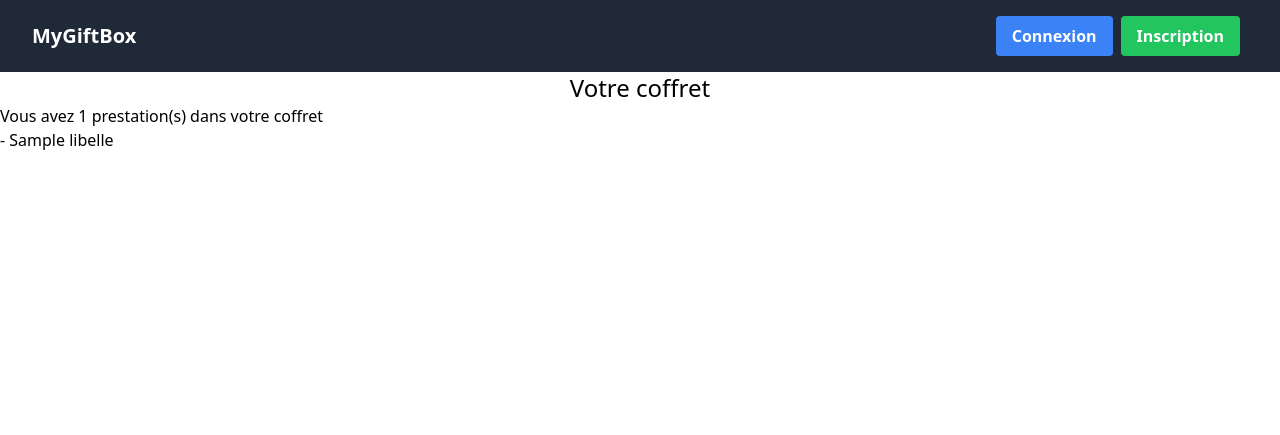
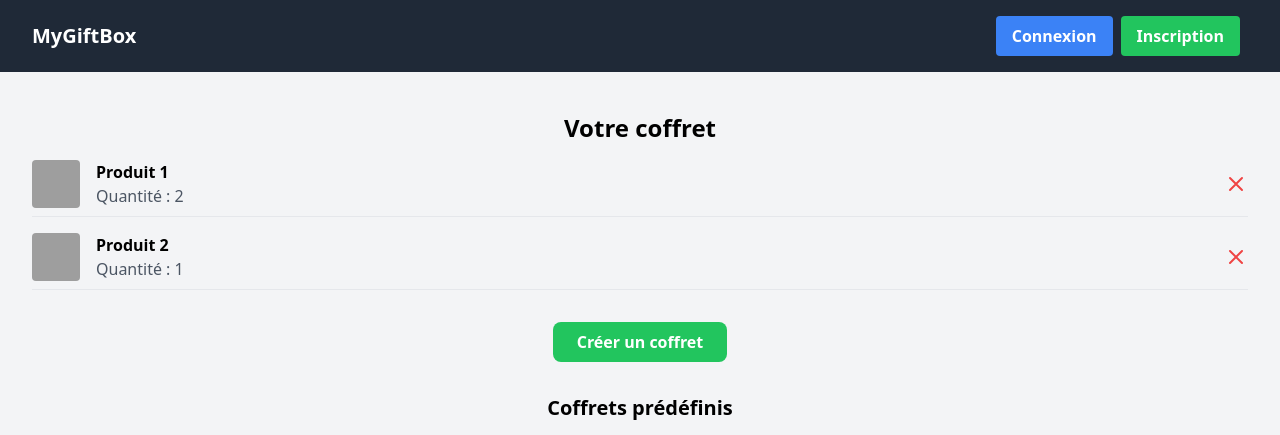
Before and after one commit to Inerska/_td6_giftbox, a PHP site: template gift.appli/src/template/cart.twig in a window 1280 px wide. Shown: the top 435 px of the page. Before the commit the page ends 150 px from the top, so only its background shows below. Run offline with PHP 8.4, Linux system fonts and the light colour scheme; the template is opened without the code that fills it: most values are stand-ins (such as "Sample title", 1, 10 or a date in 2020); some libraries are stand-ins or nearby versions; grey boxes are pictures that could not be loaded.

Commit message:
feat(front-end) : Ajout des pages pour le panier et la présentation d'un produit.

```diff
--- a/gift.appli/src/template/cart.twig
+++ b/gift.appli/src/template/cart.twig
@@ -1,6 +1,65 @@
 {% extends 'layout.twig' %}
 
 {% block body %}
+
+    <div class="flex flex-col items-center bg-gray-100 py-10">
+        <h1 class="text-2xl font-bold mb-4">Votre coffret</h1>
+        <div class="w-full mb-8">
+            {% if cartService.cart() %}
+            <ul class="space-y-4 px-8">
+                <li class="flex items-center border-b pb-2">
+                    <img src="image1.jpg" alt="Produit 1" class="w-12 h-12 object-cover rounded mr-4">
+                    <div class="flex flex-col flex-grow">
+                        <span class="font-bold">Produit 1</span>
+                        <span class="text-gray-600">Quantité : 2</span>
+                    </div>
+                    <button class="ml-auto text-red-500">
+                        <svg xmlns="http://www.w3.org/2000/svg" class="h-6 w-6" fill="none" viewBox="0 0 24 24" stroke="currentColor">
+                            <path stroke-linecap="round" stroke-linejoin="round" stroke-width="2" d="M6 18L18 6M6 6l12 12"></path>
+                        </svg>
+                    </button>
+                </li>
+                <li class="flex items-center border-b pb-2">
+                    <img src="image2.jpg" alt="Produit 2" class="w-12 h-12 object-cover rounded mr-4">
+                    <div class="flex flex-col flex-grow">
+                        <span class="font-bold">Produit 2</span>
+                        <span class="text-gray-600">Quantité : 1</span>
+                    </div>
+                    <button class="ml-auto text-red-500">
+                        <svg xmlns="http://www.w3.org/2000/svg" class="h-6 w-6" fill="none" viewBox="0 0 24 24" stroke="currentColor">
+                            <path stroke-linecap="round" stroke-linejoin="round" stroke-width="2" d="M6 18L18 6M6 6l12 12"></path>
+                        </svg>
+                    </button>
+                </li>
+            </ul>
+            {% else %}
+                <p>Aucun coffret</p>*
+            {% endif %}
+        </div>
+        <div class="flex justify-end items-center mb-8">
+            <button class="bg-green-500 text-white font-bold py-2 px-6 rounded-lg hover:bg-green-600 focus:outline-none">
+                Créer un coffret
+            </button>
+        </div>
+        <h2 class="text-xl font-bold mb-4">Coffrets prédéfinis</h2>
+        <div id="splide" class="splide">
+            <div class="splide__track">
+                <ul class="splide__list">
+                    <li class="splide__slide">
+                        <img src="gift.appli/public/img/animateur.jpg" alt="Panier 1">
+                    </li>
+                    <li class="splide__slide">
+                        <img src="panier2.jpg" alt="Panier 2">
+                    </li>
+                    <li class="splide__slide">
+                        <img src="panier3.jpg" alt="Panier 3">
+                    </li>
+                </ul>
+            </div>
+        </div>
+    </div>
+
+
     <h1 class="text-2xl text-center">Votre coffret</h1>
     {% if cartService.cart() %}
         <div>
```
Also changed, not shown: gift.appli/src/template/prestation.twig (+8 -6 lines).
